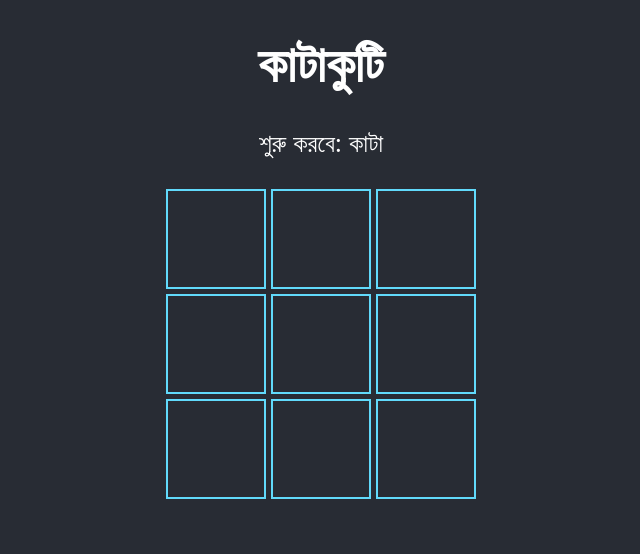
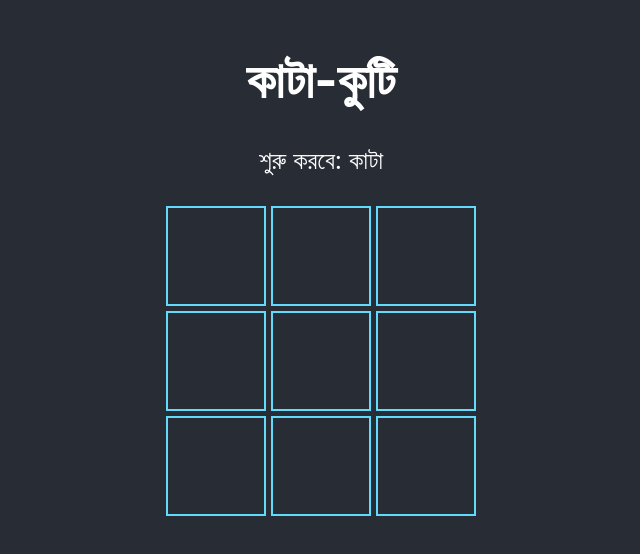
Before and after one commit to arBishal/Kata-Kuti, a React (Create React App) app: page / in a window 1280 px wide. Shown: the top 554 px of the page, without its empty margins (319-959 px from the left). Built offline with nearby package versions, Linux system fonts and the light colour scheme.

Commit message:
Minor visual update

```diff
--- a/public/index.html
+++ b/public/index.html
@@ -24,7 +24,7 @@
       work correctly both with client-side routing and a non-root public URL.
       Learn how to configure a non-root public URL by running `npm run build`.
     -->
-    <title>কাটাকুটি</title>
+    <title>কাটা-কুটি</title>
   </head>
   <body>
     <noscript>You need to enable JavaScript to run this app.</noscript>
--- a/src/App.css
+++ b/src/App.css
@@ -26,6 +26,7 @@
 h1 {
   color: white;
   font-size: 50px;
+  margin-top: 50px;
 }
 
 .status {
--- a/src/App.js
+++ b/src/App.js
@@ -47,7 +47,7 @@ export default function App() {
 
   return (
     <div className="main">
-      <h1>কাটাকুটি</h1>
+      <h1>কাটা-কুটি</h1>
       <div className="status">{status}</div>
 
       <div className="board">
```
